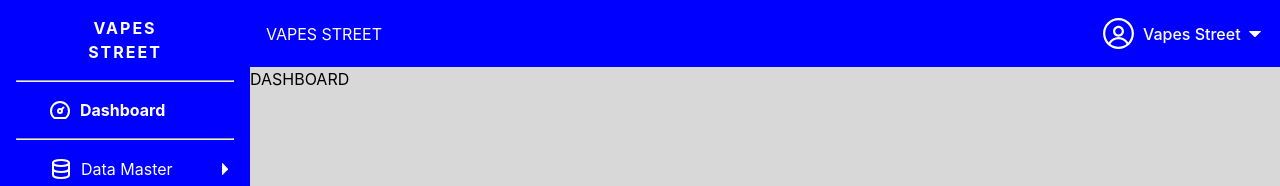
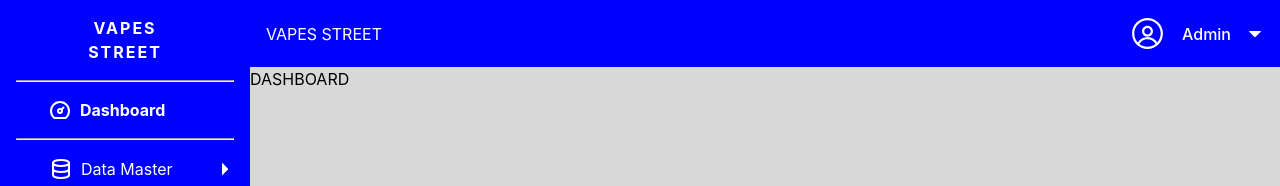
Before and after one commit to masatidhira/frontend-vapestreet, a React (Vite) app: page / in a window 1280 px wide. Shown: the top 186 px of the page. Built offline with nearby package versions, Linux system fonts and the light colour scheme.

Commit message:
Change header dropdown

```diff
--- a/src/App.jsx
+++ b/src/App.jsx
@@ -1,5 +1,4 @@
 import { BrowserRouter, Routes, Route } from 'react-router-dom';
-
 import HomeLayout from './components/HomeLayout';
 import Dashboard from './pages/Dashboard';
 import DataBarang from './pages/DataBarang';
--- a/src/components/Navigation/Header/Header.scss
+++ b/src/components/Navigation/Header/Header.scss
@@ -5,7 +5,6 @@
   justify-content: space-between;
   align-items: center;
   padding: 1rem;
-  position: relative;
 
   .logo {
     color: var(--clr-white);
@@ -15,12 +14,13 @@
     color: var(--clr-white);
     display: flex;
     align-items: center;
-    gap: 0.4rem;
+    position: relative;
 
     .avatar {
       width: 35px;
       height: 35px;
       border-radius: 50%;
+      margin-right: 1rem;
     }
 
     .dropdown-button {
@@ -29,35 +29,43 @@
       display: flex;
       align-items: center;
       border-radius: 0;
-      gap: 0.4rem;
+      gap: 1rem;
       padding: 0;
     }
-  }
-
     .dropdown-menu {
       background-color: var(--clr-navigation);
       color: var(--clr-white);
-    padding: 1rem 2rem;
+      height: 0;
       position: absolute;
-    bottom: 0;
-    right: 1rem;
-    transform: translateY(0);
-    transition: transform 0.5s;
-    z-index: -1;
+      top: 120%;
+      right: 0;
+      transition: height 0.5s;
+      overflow: hidden;
+      pointer-events: none;
 
-    ul > li {
+      a,
+      button {
+        color: var(--clr-white);
         display: flex;
         align-items: center;
         gap: 1rem;
+        padding: 0;
+        margin: 0 2rem;
 
         .icon {
           width: 1.2rem;
           height: 1.2rem;
         }
       }
+
+      button {
+        background-color: transparent;
+        font-weight: normal;
+      }
     }
 
-  .isOpen {
-    transform: translateY(100%);
+    .is-open {
+      height: 6rem;
     }
   }
+}
--- a/src/components/Navigation/Header/index.jsx
+++ b/src/components/Navigation/Header/index.jsx
@@ -1,4 +1,5 @@
 /* eslint-disable react/prop-types */
+import { NavLink } from 'react-router-dom';
 import { VscTriangleDown } from 'react-icons/vsc';
 import { RxAvatar } from 'react-icons/rx';
 import { CgLogOut } from 'react-icons/cg';
@@ -12,21 +13,23 @@
       <div className="dropdown">
         <RxAvatar className="avatar" />
         <button className="dropdown-button" onClick={() => handleDropdown()}>
-          <p>Vapes Street</p>
+          <p>Admin</p>
           <VscTriangleDown />
         </button>
-      </div>
-      <div
-        className={isOpenDropdown ? 'dropdown-menu isOpen' : 'dropdown-menu'}
-      >
-        <ul>
-          <li className="mb-1">
-            <RxAvatar className="icon" />
-            <p>Profile</p>
+        <ul
+          className={isOpenDropdown ? 'dropdown-menu is-open' : 'dropdown-menu'}
+        >
+          <li className="mt-1 mb-1">
+            <NavLink to="/profile">
+              <RxAvatar className="icon" />
+              <p>Profile</p>
+            </NavLink>
           </li>
           <li>
-            <CgLogOut className="icon" />
-            <p>Logout</p>
+            <button>
+              <CgLogOut className="icon" />
+              <p>Logout</p>
+            </button>
           </li>
         </ul>
       </div>
--- a/src/index.scss
+++ b/src/index.scss
@@ -56,3 +56,7 @@
 .mb-1 {
   margin-bottom: 1rem;
 }
+
+.mt-1 {
+  margin-top: 1rem;
+}
```
Lines whose indentation alone changed are shown as unchanged.
